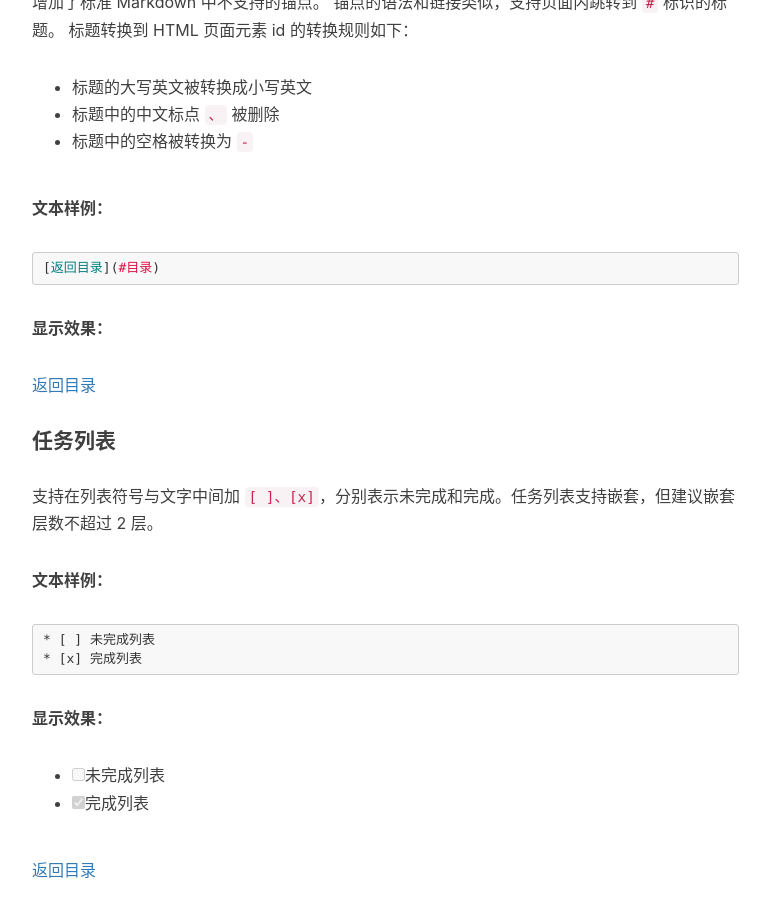
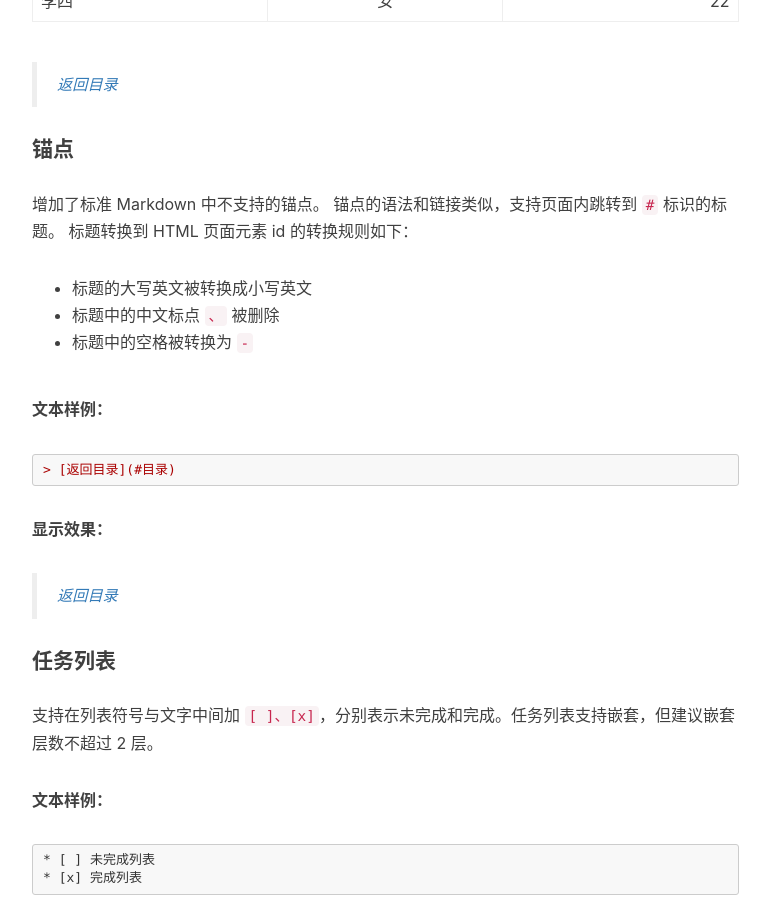
Before and after one commit to xuanfour/xuanfour.github.io, a Jekyll site: the page built from _posts/lang/2014-02-20-markdown.md, in a window 1280 px wide and 900 px high, scrolled down 12264 px. Shown: the whole window, without its empty margins (233-1003 px from the left). Built offline with Jekyll 4.4.1, drawn with Linux system fonts in a browser that asks for light colours; nearby versions of some CDN libraries; comment, search, counter and statistics services are not loaded.

Commit message:
toc format

````diff
--- a/_posts/lang/2014-02-20-markdown.md
+++ b/_posts/lang/2014-02-20-markdown.md
@@ -9,7 +9,7 @@ tags:
     - markdown
 ---
 
->本文只是记录学习过程，为了以后使用备忘而已，参考了 [Markdown语法说明文档](http://wowubuntu.com/markdown/)。
+> 本文只是记录学习过程，为了以后使用备忘而已，参考了 [Markdown语法说明文档](http://wowubuntu.com/markdown/)。
 
 ## 目录
 
@@ -67,7 +67,7 @@ Markdown 支持两种标题的语法，Setext 和 atx 形式。Setext 形式是
 
 #### 4号标题
 
-[返回目录](#目录)
+> [返回目录](#目录)
 
 ## 段落和换行
 
@@ -75,7 +75,7 @@ Markdown 支持两种标题的语法，Setext 和 atx 形式。Setext 形式是
 
 Markdown 允许段落内的强迫换行，在插入处先按入两个以上的空格然后回车生成强制换行 `<br />` 。
 
-[返回目录](#目录)
+> [返回目录](#目录)
 
 ## 区块引用
 
@@ -105,7 +105,7 @@ Markdown 标记区块引用是使用类似 email 中用 `>` 的引用方式。
 >
 > Markdown 标记区块引用是使用类似 email 中用 `>` 的引用方式。如果你还熟悉在 email 信件中的引言部分，你就知道怎么在 Markdown 文件中建立一个区块引用，那会看起来像是你自己先断好行，然后在每行的最前面加上 `>` 。
 
-[返回目录](#目录)
+> [返回目录](#目录)
 
 ## 分隔线
 
@@ -123,7 +123,7 @@ ___
 ---
 ___
 
-[返回目录](#目录)
+> [返回目录](#目录)
 
 ## 斜体和强调
 
@@ -141,7 +141,7 @@ Markdown 使用 `*` 或 `_` （GFM 不支持）来标记斜体，使用 `**` 来
 使用 *星号* 或 _下划线_ 来标记需要斜体的区段。
 使用 **双星号** 来标记需要强调的区段。
 
-[返回目录](#目录)
+> [返回目录](#目录)
 
 ## 列表
 
@@ -186,7 +186,7 @@ Markdown 使用 `*` 或 `_` （GFM 不支持）来标记斜体，使用 `**` 来
 2. Gum.
 3. Booze.
 
-[返回目录](#目录)
+> [返回目录](#目录)
 
 ## 链接
 
@@ -234,7 +234,7 @@ Markdown 支援两种形式的链接语法： 行内 和 参考 两种形式，
 
 ![This is me](/img/avatar-xuan.jpg "This is me")
 
-[返回目录](#目录)
+> [返回目录](#目录)
 
 ## 代码
 
@@ -250,7 +250,7 @@ Markdown 支援两种形式的链接语法： 行内 和 参考 两种形式，
 
     code example
 
-[返回目录](#目录)
+> [返回目录](#目录)
 
 ## 自动链接
 
@@ -266,7 +266,7 @@ Markdown 支持以比较简短的自动链接形式来处理网址和电子邮
 
 <http://www.baidu.com>
 
-[返回目录](#目录)
+> [返回目录](#目录)
 
 ## 反斜杠
 
@@ -293,7 +293,7 @@ _   底线
 !   惊叹号
 ```
 
-[返回目录](#目录)
+> [返回目录](#目录)
 
 ## GFM
 
@@ -317,7 +317,7 @@ _   底线
 我是*斜体*
 我是_斜体_
 
-[返回目录](#目录)
+> [返回目录](#目录)
 
 ### GFM 语法增加
 
@@ -335,7 +335,7 @@ _   底线
 
 增加了标准 Markdown 中不支持的 ~~删除线~~ 。
 
-[返回目录](#目录)
+> [返回目录](#目录)
 
 #### URL 自动链接
 
@@ -413,7 +413,7 @@ Please don't use any `<blink>` tags.
 
 Please don't use any `<blink>` tags.
 
-[返回目录](#目录)
+> [返回目录](#目录)
 
 #### 表格
 
@@ -460,7 +460,7 @@ Please don't use any `<blink>` tags.
 | 张三 | *男* | 25 |
 | 李四 | *女* | 22 |
 
-[返回目录](#目录)
+> [返回目录](#目录)
 
 #### 锚点
 
@@ -474,12 +474,12 @@ Please don't use any `<blink>` tags.
 **文本样例：**
 
 ```markdown
-[返回目录](#目录)
+> [返回目录](#目录)
 ```
 
 **显示效果：**
 
-[返回目录](#目录)
+> [返回目录](#目录)
 
 #### 任务列表
 
@@ -497,17 +497,17 @@ Please don't use any `<blink>` tags.
 * [ ] 未完成列表
 * [x] 完成列表
 
-[返回目录](#目录)
+> [返回目录](#目录)
 
 #### HTML
 
 可以使用一个 HTML 的子集，所有支持的标签和属性可以在 [Github Markup](https://github.com/github/markup) 找到。
 
-[返回目录](#目录)
+> [返回目录](#目录)
 
 ### 其他
 
 * GFM 作为 Markdown 衍生系列的强大一支，也是在不断更新的，未来可能会增加或删除一些特性。
 * 现行的 Markdown 解析器百花齐放，你所用到的网站或者 App 的解析器可能都不一样。
 
-[返回目录](#目录)
+> [返回目录](#目录)
````
